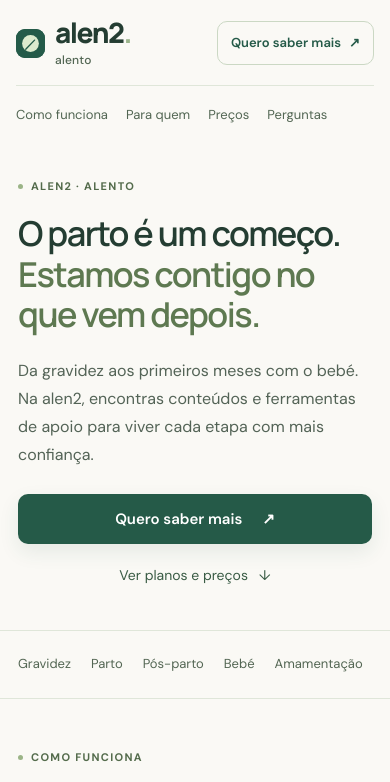
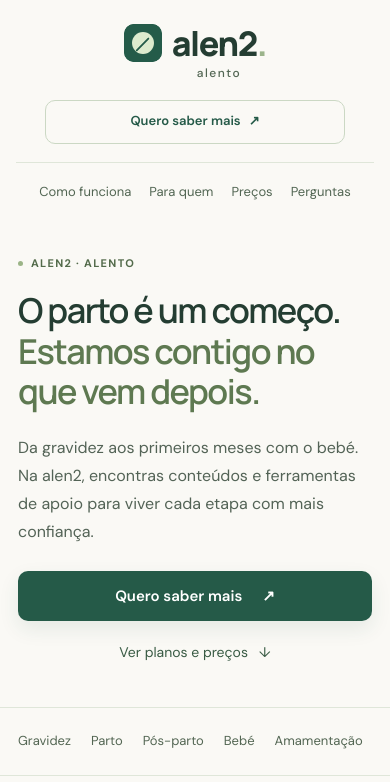
Before and after one commit to MiguelMendesDA/elo_site, a plain HTML site: page index.html in a window 390 px wide. Shown: the top 782 px of the page. Drawn offline with Linux system fonts and the light colour scheme.

Commit message:
Align header brand and center mobile layout

```diff
--- a/index.html
+++ b/index.html
@@ -25,7 +25,8 @@
     <header class="site-header">
       <a class="brand" href="#top" aria-label="alen2 — início">
         <span class="brand-mark" aria-hidden="true"><svg viewBox="0 0 128 128" role="img"><rect width="128" height="128" rx="30" fill="#245b49"></rect><circle cx="64" cy="64" r="37" fill="#ddebce"></circle><path d="M43 89 82 49" stroke="#245b49" stroke-width="6" stroke-linecap="round"></path></svg></span>
-        <span>alen2<span class="brand-dot">.</span><small class="brand-name">alento</small></span>
+        <span class="brand-wordmark">alen2<span class="brand-dot">.</span></span>
+        <small class="brand-name">alento</small>
       </a>
       <nav class="desktop-nav" aria-label="Navegação principal">
         <a href="#como-funciona">Como funciona</a>
--- a/refined.css
+++ b/refined.css
@@ -138,6 +138,10 @@ a:focus-visible, button:focus-visible, summary:focus-visible { outline: 3px soli
 .skip-link { position: fixed; top: 8px; left: 12px; z-index: 20; padding: 12px 18px; background: #fff; color: var(--green); transform: translateY(-180%); }
 .skip-link:focus { transform: none; }
 .brand { flex-shrink: 0; }
+.site-header .brand { display: grid; grid-template-columns: 38px auto; column-gap: 10px; row-gap: 4px; align-items: center; }
+.site-header .brand-mark { width: 38px; height: 38px; border-radius: 10px; }
+.site-header .brand-wordmark { display: block; font-size: 34px; line-height: 1; letter-spacing: -1.4px; }
+.site-header .brand-name { grid-column: 2; margin: 0; text-align: center; font-size: 12px; letter-spacing: 1.5px; line-height: 1.3; }
 .pricing-grid { gap: 22px; }
 .price-card { padding: 28px 24px; min-width: 0; }
 .price-card .price-value { font-size: clamp(42px, 4vw, 56px); font-variant-numeric: tabular-nums; }
@@ -162,3 +166,9 @@ section[id], main[id] { scroll-margin-top: 24px; }
   .hero h1 { text-wrap: balance; }
   .modal h2 { font-size: 25px; overflow-wrap: anywhere; }
 }
+@media(max-width:600px) {
+  .site-header { justify-content: center; padding-top: 24px; gap: 18px; }
+  .site-header .brand { justify-content: center; width: 100%; }
+  .site-header > .button { margin: 0; width: 100%; max-width: 300px; }
+  .site-header .desktop-nav { justify-content: center; gap: 4px 18px; }
+}
```
